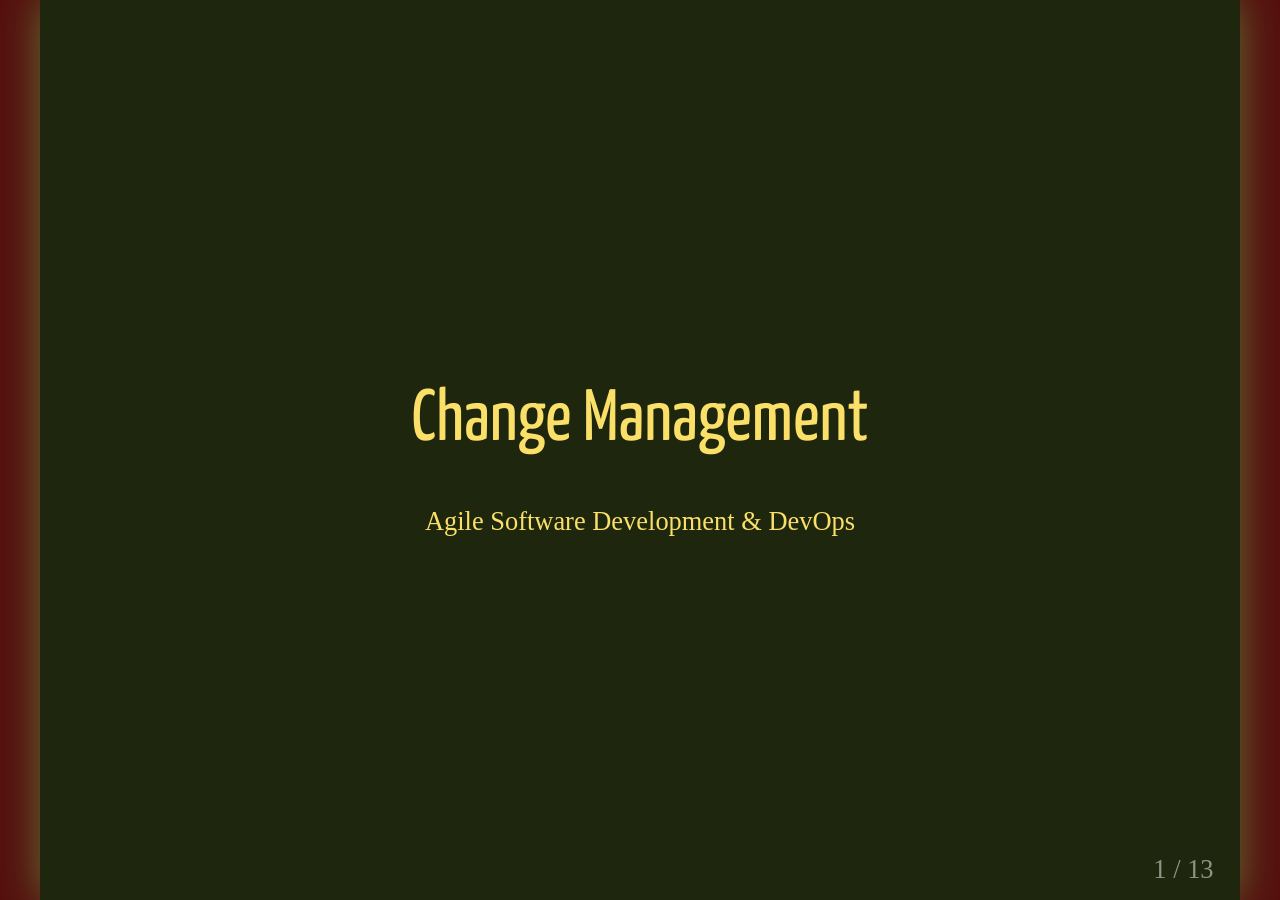
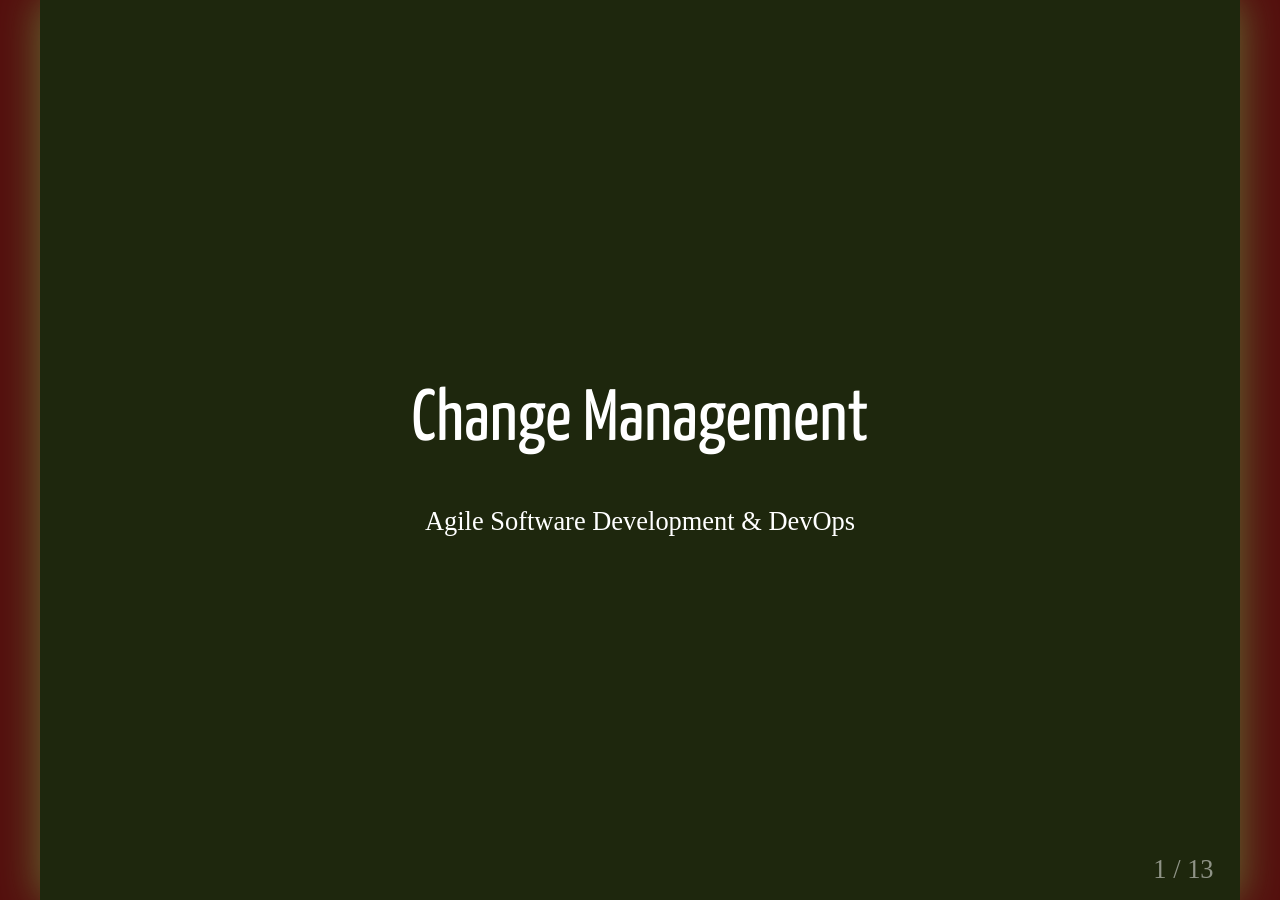
Before and after one commit to nyu-software-engineering/course-materials, a Jekyll site: the page built from docs/22.change-management.html, in a window 1280 px wide. Built offline with Jekyll 4.4.1, drawn with Linux system fonts in a browser that asks for light colours; some web fonts are replaced.

Commit message:
body text to white

```diff
--- a/docs/_layouts/presentation.html
+++ b/docs/_layouts/presentation.html
@@ -7,6 +7,8 @@
       @import url(//fonts.googleapis.com/css?family=Yanone+Kaffeesatz);
       @import url(//fonts.googleapis.com/css?family=Droid+Serif:400,700,400italic);
       @import url(//fonts.googleapis.com/css?family=Ubuntu+Mono:400,700,400italic);
+
+      /* color palette from https://www.colourlovers.com/palette/361545/garden_picnic */
 
       body {
         font-family: 'Droid Serif';
@@ -18,14 +20,14 @@
       }
 
       h1, p {
-        color: #FADF68;
+        color: white;
       }
       h2 {
         color: #C5645E;
       }
 
-      li, a {
-        color: white;
+      a, blockquote {
+        color: #FADF68;
       }
 
       blockquote {
```
